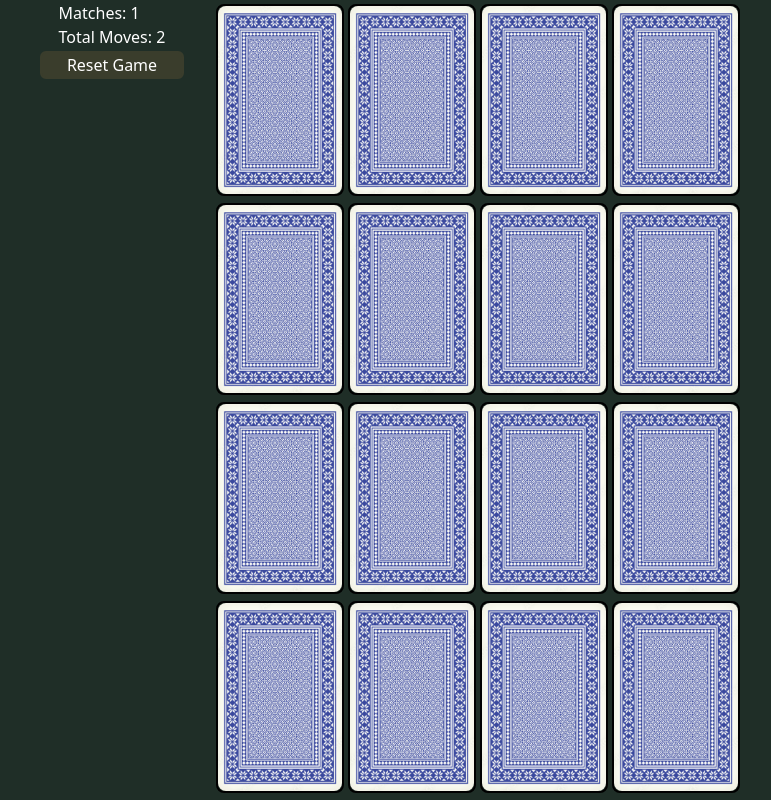
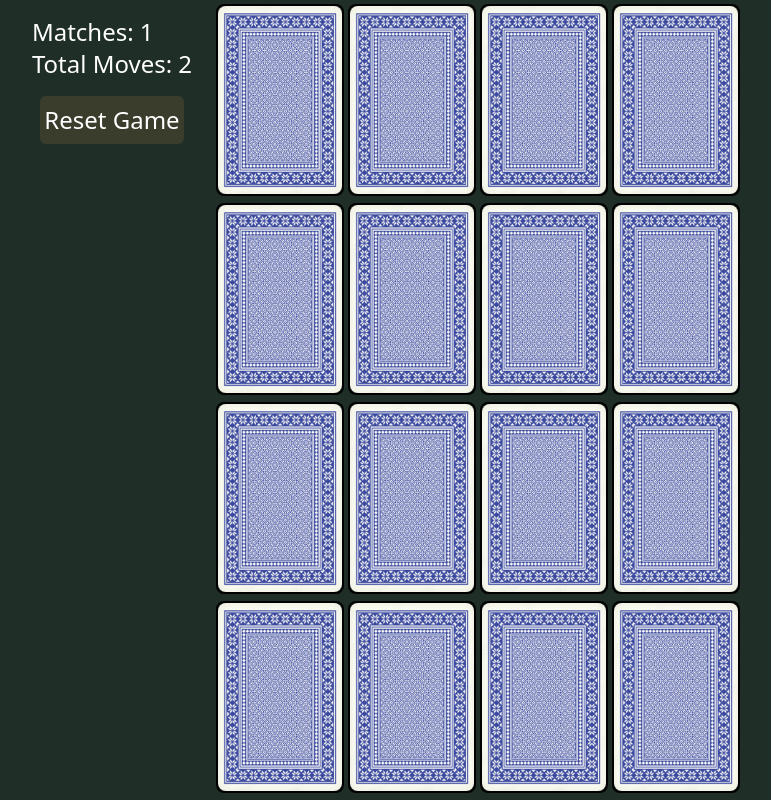
Before and after one commit to Ant-Shell/image-match-game, a Vue app: page / in a window 1280 px wide. Shown: the whole page, without its empty margins (258-1029 px from the left). Built offline with nearby package versions, Linux system fonts and the light colour scheme.

Commit message:
Add more responsiveness for text and button

```diff
--- a/src/components/Heading.vue
+++ b/src/components/Heading.vue
@@ -6,12 +6,12 @@ const props = defineProps({
 </script>
 
 <template>
-  <header class="flex justify-evenly items-center h-[10%] w-screen md:w-[20%] md:flex-col lg:w-[15%]">
-    <div class="text-white">
+  <header class="flex justify-evenly items-center h-[10%] md:h-[20%] w-screen md:w-[20%] md:flex-col lg:w-[15%]">
+    <div class="text-white md:text-xl lg:text-2xl">
       <h2>Matches: 1</h2>
       <h2>Total Moves: 2</h2>
     </div>
-    <button class="w-28 md:w-36 border-2 bg-[#3a3d2c] border-[#3a3d2c] text-white
+    <button class="w-28 md:w-36 h-10 md:h-12 lg:h-16 xl:h-12 border-2 bg-[#3a3d2c] border-[#3a3d2c] text-white md:text-xl lg:text-2xl
     hover:bg-[#78807c] rounded-md" @click="props.gameResetter">
       Reset Game
     </button>
```
